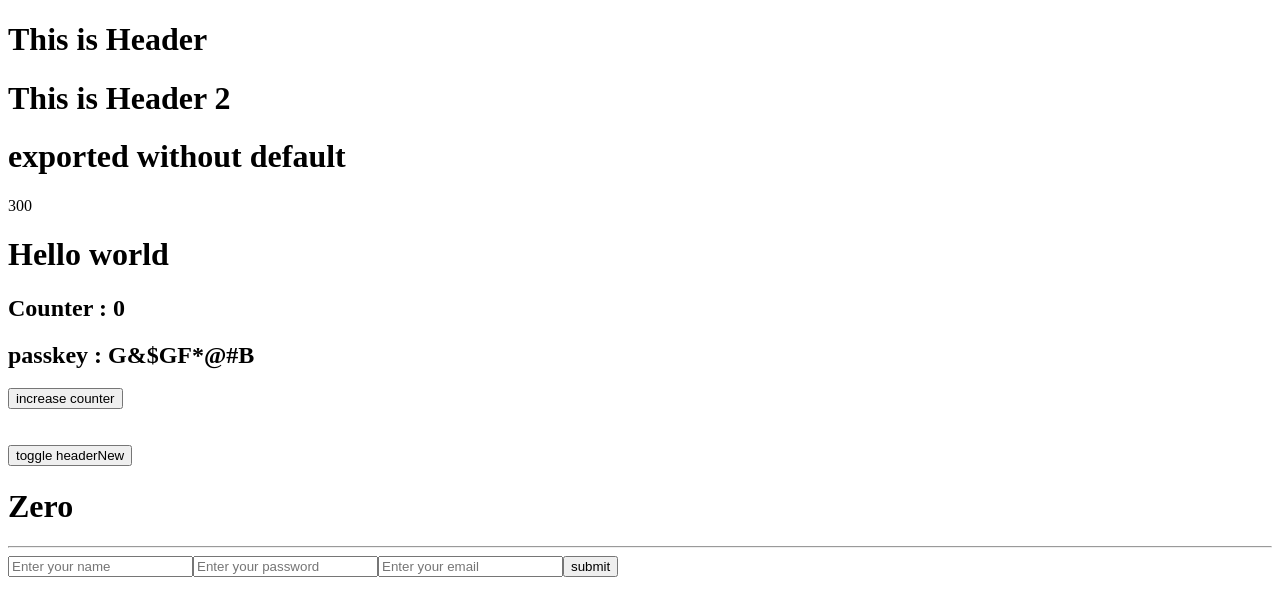
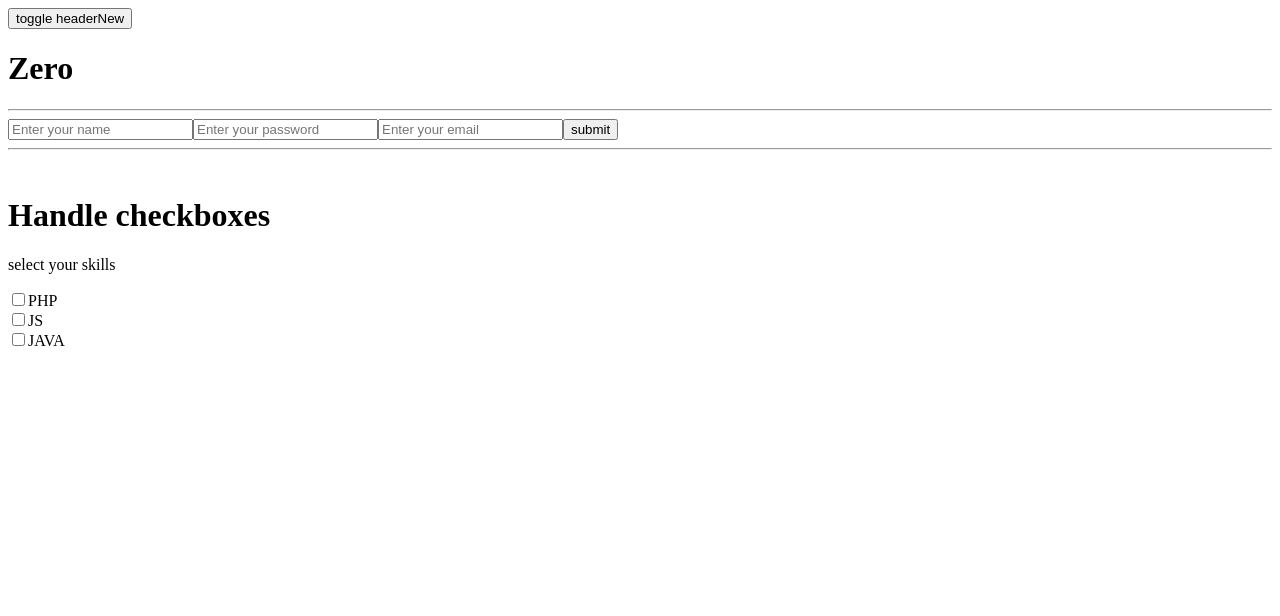
Before and after one commit to kaihatsuRONIT/reactRevision, a React (Vite) app in the folder react-blog-app/: page / in a window 1280 px wide. Shown: the top 616 px of the page. Built offline with nearby package versions, Linux system fonts and the light colour scheme.

Commit message:
added checkbox logic

```diff
--- a/react-blog-app/src/App.jsx
+++ b/react-blog-app/src/App.jsx
@@ -3,6 +3,7 @@ import Headera, { Header2, ExportedFunc, passKey } from "./Header";
 import HeaderNew from "./HeaderNew";
 import One from "./One";
 import CustomWrapper from "./CustomWrapper";
+import CheckBoxes from "./CheckBoxes";
 
 function App() {
   const [counter,setCounter] = useState(0);
@@ -26,17 +27,11 @@ function App() {
   }
   return (
     <>
-      <Headera />
+      {/* <Headera />
       <Header2/>
-      <ExportedFunc/> {/*imported withour default*/}
-      <Comp/>
-      <h1>Hello world</h1>
-      <h2>Counter : {counter}</h2>
-      <h2>passkey : {passKey}</h2>  {/*as it is not a component, it does not require captial alphabet start*/}
-      <button onClick={()=> setCounter(counter+1)}>increase counter</button>
-      <br />
-      <br />
-      <br />
+      <ExportedFunc/> imported withour default */}
+      {/* <Comp/> */}
+      {/* <h2>passkey : {passKey}</h2>  {/*as it is not a component, it does not require captial alphabet start*/}
       <button onClick={()=> setIsView(isView+1)}>toggle headerNew</button>
       {
         isView == 0? <h1>Zero</h1>
@@ -50,7 +45,11 @@ function App() {
       <input type="password" placeholder="Enter your password" value={password} onChange={(e)=> setPassword(e.target.value)}/>
       <input type="text" placeholder="Enter your email" value={email} onChange={(e)=> setEmail(e.target.value)}/>
       <button onClick={()=>showCredentials()}>submit</button>
-      <h3>{name}</h3>
+      {/* <h3>{name}</h3> */}
+      <br />
+      <hr />
+      <br />
+      <CheckBoxes/>
     </>
   )
 }
--- /dev/null
+++ b/react-blog-app/src/CheckBoxes.jsx
@@ -0,0 +1,33 @@
+import { useState } from "react";
+
+function CheckBoxes(){
+
+    const [choices,setChoices] = useState([]);
+
+    function choiceHandler(event){
+        console.log(event.target.value,event.target.checked)
+        if(event.target.checked){
+            setChoices([...choices,event.target.value]);
+        }
+        else{
+            setChoices(choices.filter((item)=>item!=event.target.value))
+        }
+
+    }
+    console.log(choices)
+    return (
+        <>
+        <h1> Handle checkboxes</h1>
+        <p>select your skills</p>
+        <div>
+            <input id="ip1" type="checkbox" value="PHP" onChange={choiceHandler}/><label htmlFor="ip1">PHP</label>
+            <br />
+            <input id="ip2" type="checkbox" value="JS" onChange={choiceHandler}/><label htmlFor="ip2">JS</label>
+            <br />
+            <input id="ip3" type="checkbox" value="JAVA" onChange={choiceHandler}/><label htmlFor="ip3">JAVA</label>
+        </div>
+        <h1>{choices.toString()}</h1>
+        </>
+    )
+}
+export default CheckBoxes;
```
